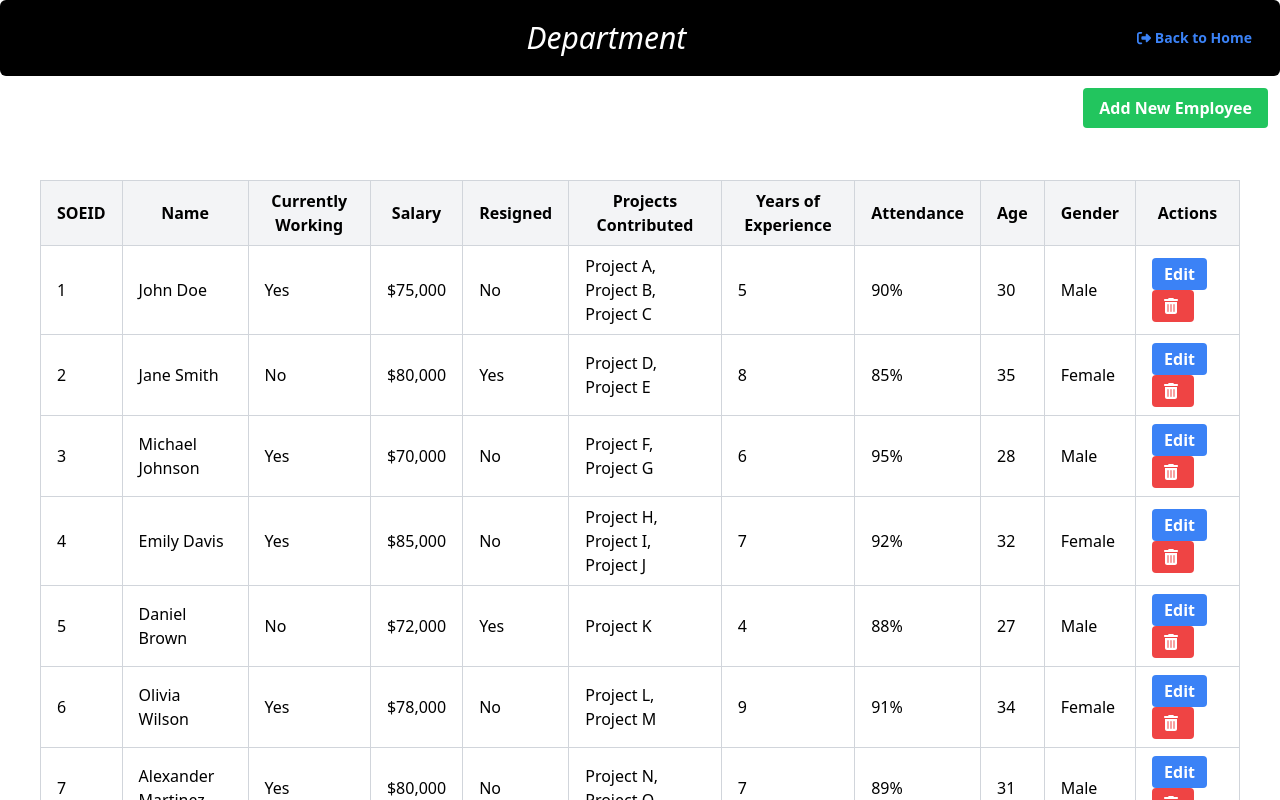
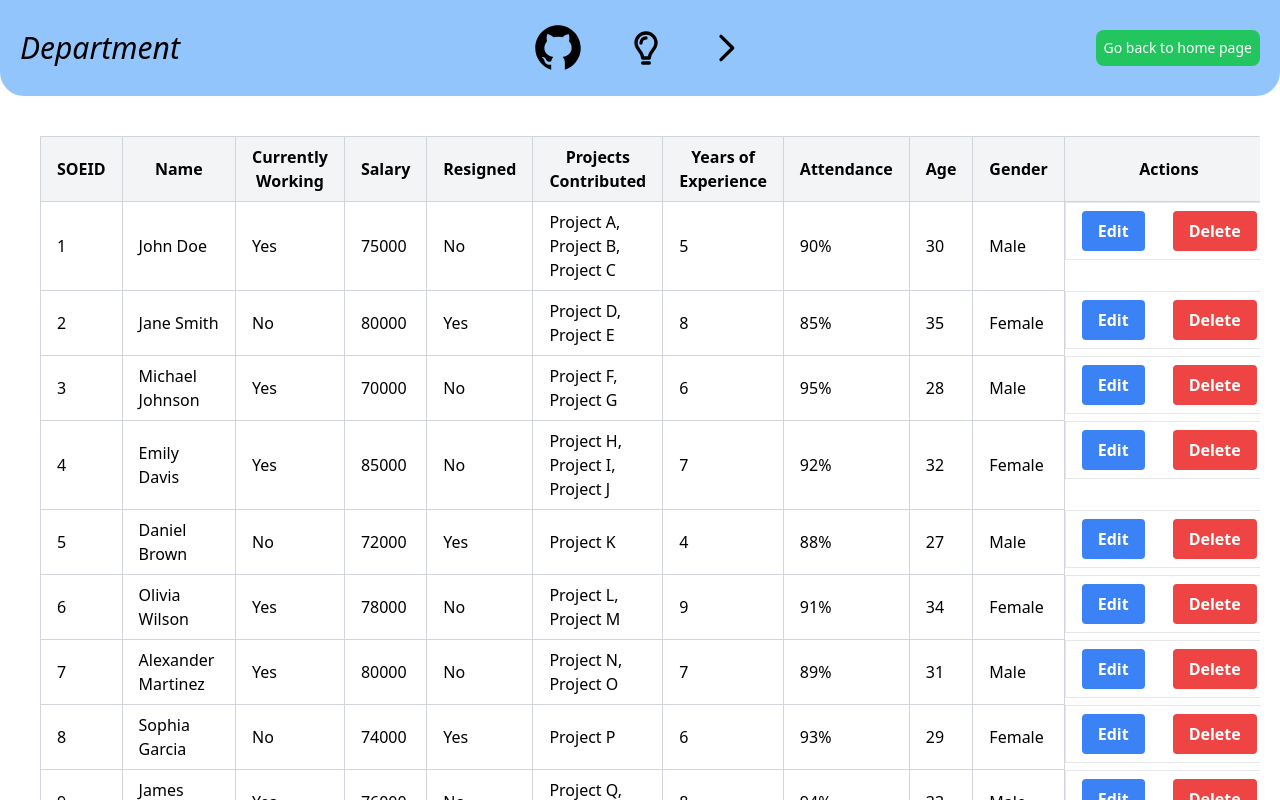
Before and after one commit to Ilanchz/Employee-Management-Frontend, a React (Create React App) app in the folder emp-front/: page /Department in a window 1280 px wide. Shown: the top 800 px of the page. Built offline with nearby package versions, Linux system fonts and the light colour scheme.

Commit message:
changes in ui

```diff
--- a/emp-front/src/components/RenderDepartment.jsx
+++ b/emp-front/src/components/RenderDepartment.jsx
@@ -2,6 +2,7 @@ import React, { useEffect, useState } from "react";
 import { useLocation, useNavigate } from "react-router-dom";
 import { FontAwesomeIcon } from "@fortawesome/react-fontawesome";
 import { faSignOutAlt, faTrashAlt } from "@fortawesome/free-solid-svg-icons";
+import Tools from './Tools'
 
 
 const dummyEmployees = [
@@ -269,10 +270,11 @@ function Department() {
   const [darkToggle, setDarkToggle] = useState(false); // State for dark mode toggle
 
   useEffect(() => {
+    // Simulating delay to fetch data
     setTimeout(() => {
       setEmployees(dummyEmployees);
       setLoading(false);
-    }, 2000); // Simulating delay, adjust as needed
+    }, 2000); // Adjust delay as needed
   }, []);
 
   const handleEdit = (employee) => {
@@ -297,52 +299,30 @@ function Department() {
     setSelectedEmployee(null);
   };
 
-  // function to add a new entry
-  // const handleAddNew = () => {
-  //   const newEmployee = {
-  //     id: Math.floor(Math.random() * 1000), // Replace with actual ID generation logic
-  //     name: "New Employee",
-  //     salary: 0,
-  //     projectsContributed: [],
-  //     yearsOfExperience: 0,
-  //     attendance: "100%",
-  //     age: 25,
-  //     gender: "Male",
-  //     currentlyWorking: true,
-  //     resigned: false,
-  //   };
-  //   const updatedEmployees = [...employees, newEmployee];
+  // const handleDelete = (employeeId) => {
+  //   const updatedEmployees = employees.filter((emp) => emp.id !== employeeId);
   //   setEmployees(updatedEmployees);
   // };
 
   return (
     <div className="flex flex-col">
-      <div className="flex bg-black text-white text-3xl justify-center p-5 rounded-md italic">
-        <div className="flex-grow pl-16">
-          <p className="text-center">{type} Department</p>
-        </div>
+      <div className="dark:bg-blue-950 w-full h-24 flex items-center justify-between bg-blue-300 text-black text-3xl p-5 rounded-b-3xl">
+        <p className="dark:text-white italic">{type} Department </p>
+        <Tools
+          sideToggle={sideToggle}
+          setsideToggle={setSideToggle}
+          darkToggle={darkToggle}
+          setdarkToggle={setDarkToggle}
+        />
 
-        {/* Button to navigate back to Home page */}
-        <button
-          className="ml-auto bg-transparent hover:bg-blue-700 text-blue-500 font-bold py-2 px-2 rounded flex items-center text-sm"
-          onClick={() => navigate("/")}
-        >
-          <FontAwesomeIcon icon={faSignOutAlt} className="mr-1" />
-          Back to Home
+        <button onClick={() => window.location.href = '/'}
+          className="bg-green-500 text-white hover:bg-green-600 rounded-lg p-2 text-sm">
+          Go back to home page
         </button>
+
       </div>
 
-       {/* Add New Entry Button */}
-       <div className="flex justify-end p-3">
-        <button
-          className="bg-green-500 hover:bg-green-700 text-white font-bold py-2 px-4 rounded"
-          //onClick={handleAddNew}
-        >
-          Add New Employee
-        </button>
-      </div>
-
-
+      {/* Selected Employee Form */}
       {selectedEmployee && (
         <div className="fixed top-0 left-0 right-0 bottom-0 flex items-center justify-center bg-black bg-opacity-50 z-50">
           <div className="bg-white p-5 rounded-md w-1/2 animate-fade-in">
@@ -468,6 +448,7 @@ function Department() {
         </div>
       )}
 
+      {/* Employee Table */}
       {loading ? (
         <Spinner />
       ) : (
@@ -477,17 +458,11 @@ function Department() {
               <tr className="bg-gray-100 dark:bg-gray-600">
                 <th className="border border-gray-300 px-4 py-2">SOEID</th>
                 <th className="border border-gray-300 px-4 py-2">Name</th>
-                <th className="border border-gray-300 px-4 py-2">
-                  Currently Working
-                </th>
+                <th className="border border-gray-300 px-4 py-2">Currently Working</th>
                 <th className="border border-gray-300 px-4 py-2">Salary</th>
                 <th className="border border-gray-300 px-4 py-2">Resigned</th>
-                <th className="border border-gray-300 px-4 py-2">
-                  Projects Contributed
-                </th>
-                <th className="border border-gray-300 px-4 py-2">
-                  Years of Experience
-                </th>
+                <th className="border border-gray-300 px-4 py-2">Projects Contributed</th>
+                <th className="border border-gray-300 px-4 py-2">Years of Experience</th>
                 <th className="border border-gray-300 px-4 py-2">Attendance</th>
                 <th className="border border-gray-300 px-4 py-2">Age</th>
                 <th className="border border-gray-300 px-4 py-2">Gender</th>
@@ -499,41 +474,27 @@ function Department() {
                 <tr key={employee.id}>
                   <td className="border border-gray-300 px-4 py-2">{employee.id}</td>
                   <td className="border border-gray-300 px-4 py-2">{employee.name}</td>
-                  <td className="border border-gray-300 px-4 py-2">
-                    {employee.currentlyWorking ? "Yes" : "No"}
-                  </td>
-                  <td className="border border-gray-300 px-4 py-2">
-                    ${employee.salary.toLocaleString()}
-                  </td>
-                  <td className="border border-gray-300 px-4 py-2">
-                    {employee.resigned ? "Yes" : "No"}
-                  </td>
-                  <td className="border border-gray-300 px-4 py-2">
-                    {employee.projectsContributed.join(", ")}
-                  </td>
-                  <td className="border border-gray-300 px-4 py-2">
-                    {employee.yearsOfExperience}
-                  </td>
-                  <td className="border border-gray-300 px-4 py-2">
-                    {employee.attendance}
-                  </td>
+                  <td className="border border-gray-300 px-4 py-2">{employee.currentlyWorking ? 'Yes' : 'No'}</td>
+                  <td className="border border-gray-300 px-4 py-2">{employee.salary}</td>
+                  <td className="border border-gray-300 px-4 py-2">{employee.resigned ? 'Yes' : 'No'}</td>
+                  <td className="border border-gray-300 px-4 py-2">{employee.projectsContributed.join(", ")}</td>
+                  <td className="border border-gray-300 px-4 py-2">{employee.yearsOfExperience}</td>
+                  <td className="border border-gray-300 px-4 py-2">{employee.attendance}</td>
                   <td className="border border-gray-300 px-4 py-2">{employee.age}</td>
                   <td className="border border-gray-300 px-4 py-2">{employee.gender}</td>
-                  <td className="border border-gray-300 px-4 py-2">
+                  <td className="border px-4 py-2 flex items-center justify-center gap-5 w-full min-h-5">
                     <button
-                      className="bg-blue-500 hover:bg-blue-700 text-white font-bold py-1 px-3 rounded mr-2"
+                      className="bg-blue-500 hover:bg-blue-700 text-white font-bold py-2 px-4 rounded mr-2"
                       onClick={() => handleEdit(employee)}
                     >
                       Edit
                     </button>
-
                     <button
-                      className="bg-red-500 hover:bg-red-700 text-white font-bold py-1 px-3 rounded"
+                      className="bg-red-500 hover:bg-red-700 text-white font-bold py-2 px-4 rounded"
                       onClick={() => handleDelete(employee.id)}
                     >
-                      <FontAwesomeIcon icon={faTrashAlt} className="mr-1" />
+                      Delete
                     </button>
-
                   </td>
                 </tr>
               ))}
@@ -542,7 +503,6 @@ function Department() {
         </div>
       )}
 
-
     </div>
   );
 }
```
